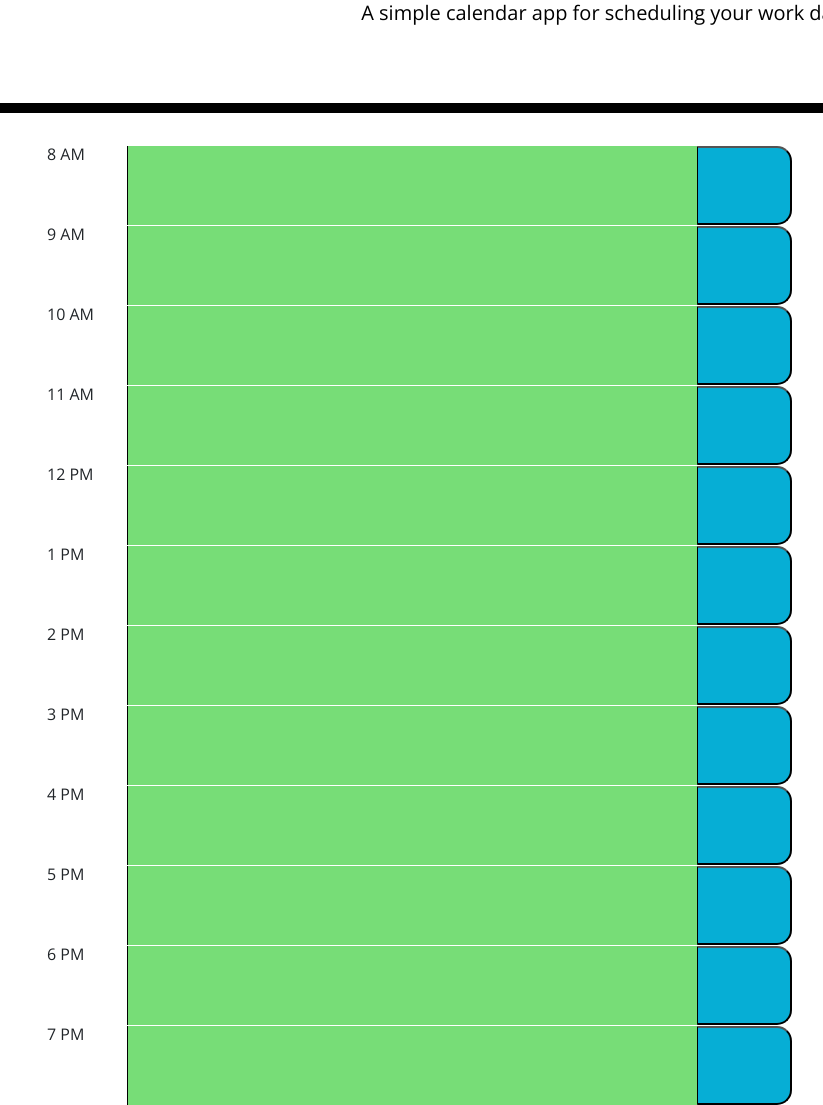
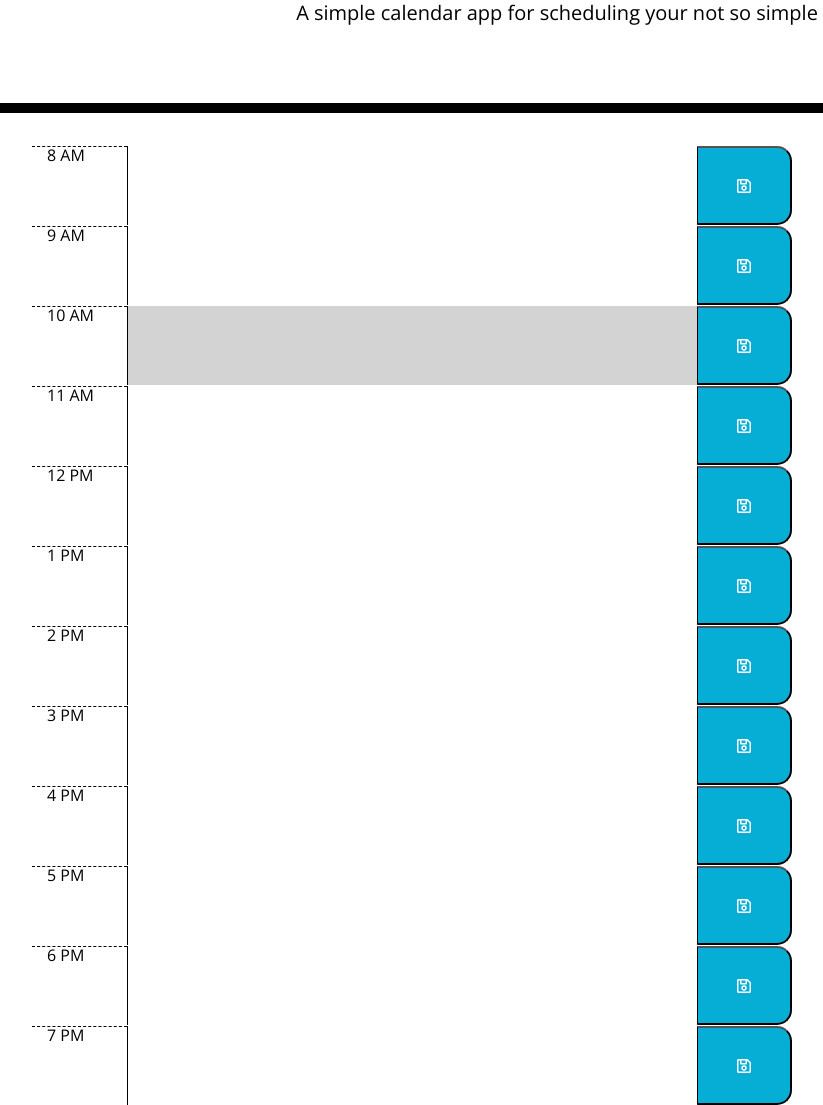
Before and after one commit to K3yuli/organize-work-schedule, a plain HTML site: page index.html in a window 1280 px wide. Shown: the part 155-1260 px from the top of the page, without its empty margins (38-861 px from the left). Drawn offline with nearby package versions, Linux system fonts and the light colour scheme.

Commit message:
updated line

```diff
--- a/index.html
+++ b/index.html
@@ -25,7 +25,7 @@
   <body>
     <header class="jumbotron">
       <h1 class="display-3">Work Day Scheduler</h1>
-      <p class="lead">A simple calendar app for scheduling your work day</p>
+      <p class="lead">A simple calendar app for scheduling your not so simple work day</p>
       <p id="currentDay" class="lead"></p>
     </header>
     <div class="container">
@@ -34,82 +34,81 @@
       <!-- 8 am row -->
       <!-- <div class="extra-space col-2"></div> -->
       <div class="row" id="hr-8">
-        <div class="hr-space col-1">8 AM</div>
-        <textarea class="description col-6 future hr-8"></textarea>
-        <button class="saveBtn col-1" ::before></button>
+        <div class="hour col-1">8 AM</div>
+        <textarea class="description col-6 hr-8"></textarea>
+        <button class="saveBtn col-1"><i class="far fa-save"></i></button>
       </div>
       <!-- 9 am row -->
       <div class="row" id="hr-9">
-        <div class="hr-space col-1">9 AM</div>
-        <textarea class="description col-6 future hr-8"></textarea>
-        <button class="saveBtn col-1" ::before></button>
+        <div class="hour col-1">9 AM</div>
+        <textarea class="description col-6 hr-8"></textarea>
+        <button class="saveBtn col-1"><i class="far fa-save"></i></button>
       </div>
       <!-- 10 am row -->
       <div class="row" id="hr-10">
-        <div class="hr-space col-1">10 AM</div>
-        <textarea class="description col-6 future hr-8"></textarea>
-        <button class="saveBtn col-1" ::before></button>
+        <div class="hour col-1">10 AM</div>
+        <textarea class="description col-6 past hr-8"></textarea>
+        <button class="saveBtn col-1"><i class="far fa-save"></i></button>
       </div>
       <!-- 11 am row -->
       <div class="row" id="hr-11">
-        <div class="hr-space col-1">11 AM</div>
-        <textarea class="description col-6 future hr-8"></textarea>
-        <button class="saveBtn col-1" ::before></button>
+        <div class="hour col-1">11 AM</div>
+        <textarea class="description col-6 hr-8"></textarea>
+        <button class="saveBtn col-1"><i class="far fa-save"></i></button>
       </div>
       <!-- 12 pm row -->
       <div class="row" id="hr-12">
-        <div class="hr-space col-1">12 PM</div>
-        <textarea class="description col-6 future hr-8"></textarea>
-        <button class="saveBtn col-1" ::before></button>
+        <div class="hour col-1">12 PM</div>
+        <textarea class="description col-6 hr-8"></textarea>
+        <button class="saveBtn col-1"><i class="far fa-save"></i></button>
       </div>
       <!-- 1 pm row -->
       <div class="row" id="hr-1">
-        <div class="hr-space col-1">1 PM</div>
-        <textarea class="description col-6 future hr-8"></textarea>
-        <button class="saveBtn col-1" ::before></button>
+        <div class="hour col-1">1 PM</div>
+        <textarea class="description col-6 hr-8"></textarea>
+        <button class="saveBtn col-1"><i class="far fa-save"></i></button>
       </div>
       <!-- 2 pm row -->
       <div class="row" id="hr-2">
-        <div class="hr-space col-1">2 PM</div>
-        <textarea class="description col-6 future hr-8"></textarea>
-        <button class="saveBtn col-1" ::before></button>
+        <div class="hour col-1">2 PM</div>
+        <textarea class="description col-6 hr-8"></textarea>
+        <button class="saveBtn col-1"><i class="far fa-save"></i></button>
       </div>
       <!-- 3 pm row -->
       <div class="row" id="hr-3">
-        <div class="hr-space col-1">3 PM</div>
-        <textarea class="description col-6 future hr-8"></textarea>
-        <button class="saveBtn col-1" ::before></button>
+        <div class="hour col-1">3 PM</div>
+        <textarea class="description col-6 hr-8"></textarea>
+        <button class="saveBtn col-1"><i class="far fa-save"></i></button>
       </div>
       <!-- 4 pm row -->
       <div class="row" id="hr-4">
-        <div class="hr-space col-1">4 PM</div>
-        <textarea class="description col-6 future hr-8"></textarea>
-        <button class="saveBtn col-1" ::before></button>
+        <div class="hour col-1">4 PM</div>
+        <textarea class="description col-6 hr-8"></textarea>
+        <button class="saveBtn col-1"><i class="far fa-save"></i></button>
       </div>
       <!-- 5 pm row -->
       <div class="row" id="hr-5">
-        <div class="hr-space col-1">5 PM</div>
-        <textarea class="description col-6 future hr-8"></textarea>
-        <button class="saveBtn col-1" ::before></button>
+        <div class="hour col-1">5 PM</div>
+        <textarea class="description col-6 hr-8"></textarea>
+        <button class="saveBtn col-1"><i class="far fa-save"></i></button>
       </div>
       <!-- 6 pm row -->
       <div class="row" id="hr-6">
-        <div class="hr-space col-1">6 PM</div>
-        <textarea class="description col-6 future hr-8"></textarea>
-        <button class="saveBtn col-1" ::before></button>
+        <div class="hour col-1">6 PM</div>
+        <textarea class="description col-6 hr-8"></textarea>
+        <button class="saveBtn col-1"><i class="far fa-save"></i></button>
       </div>
       <!-- 7 pm row -->
       <div class="row" id="hr-7">
-        <div class="hr-space col-1">7 PM</div>
-        <textarea class="description col-6 future hr-8"></textarea>
-        <button class="saveBtn col-1" ::before></button>
+        <div class="hour col-1">7 PM</div>
+        <textarea class="description col-6 hr-8"></textarea>
+        <button class="saveBtn col-1"><i class="far fa-save"></i></button>
       </div>
     </div>
 
     <!-- link js  -->
     <script src="./assests/js/script.js"></script>
     <script src="https://code.jquery.com/jquery-3.4.1.min.js"></script>
-    <script src="https://cdnjs.cloudflare.com/ajax/libs/moment.js/2.24.0/moment.min.js"></script>
-
+    <script src="https://cdnjs.cloudflare.com/ajax/libs/moment.js/2.29.1/moment.min.js"></script>
   </body>
 </html>
```
